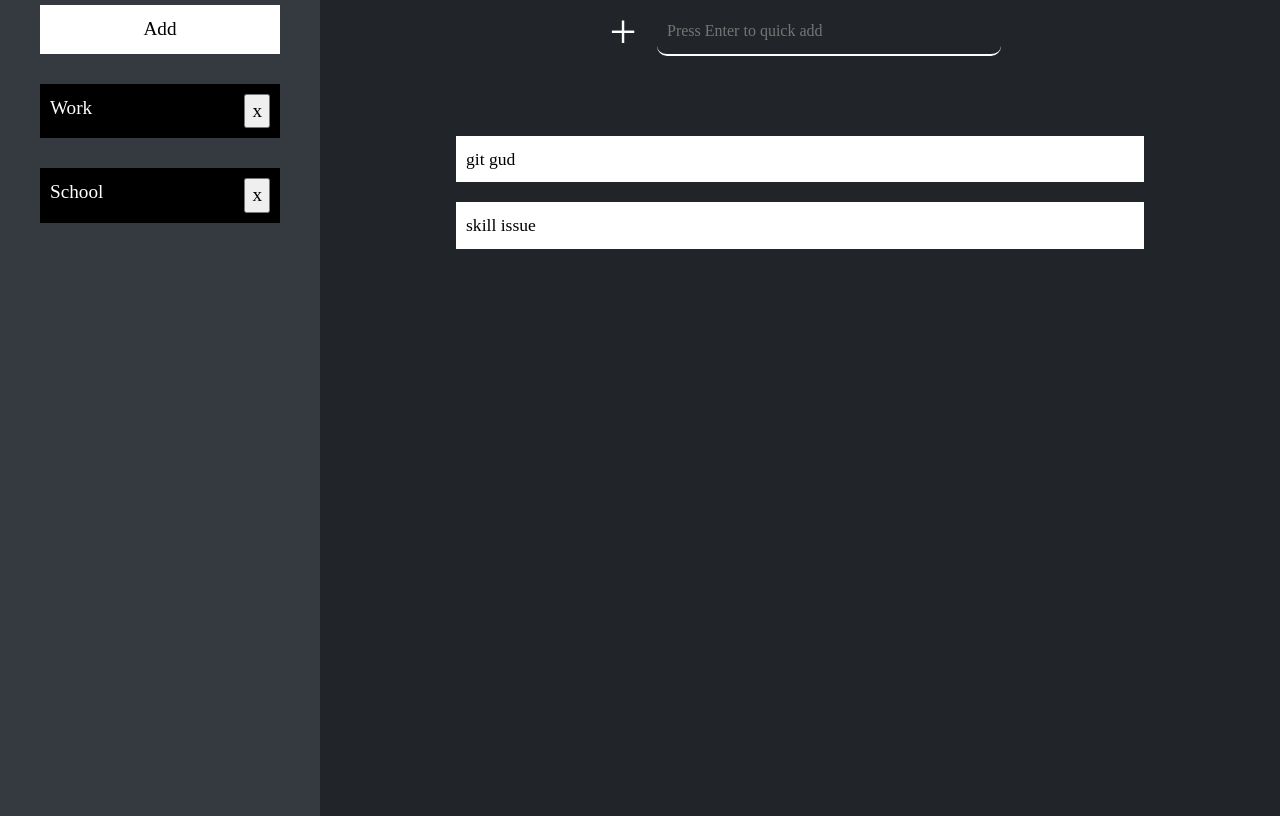
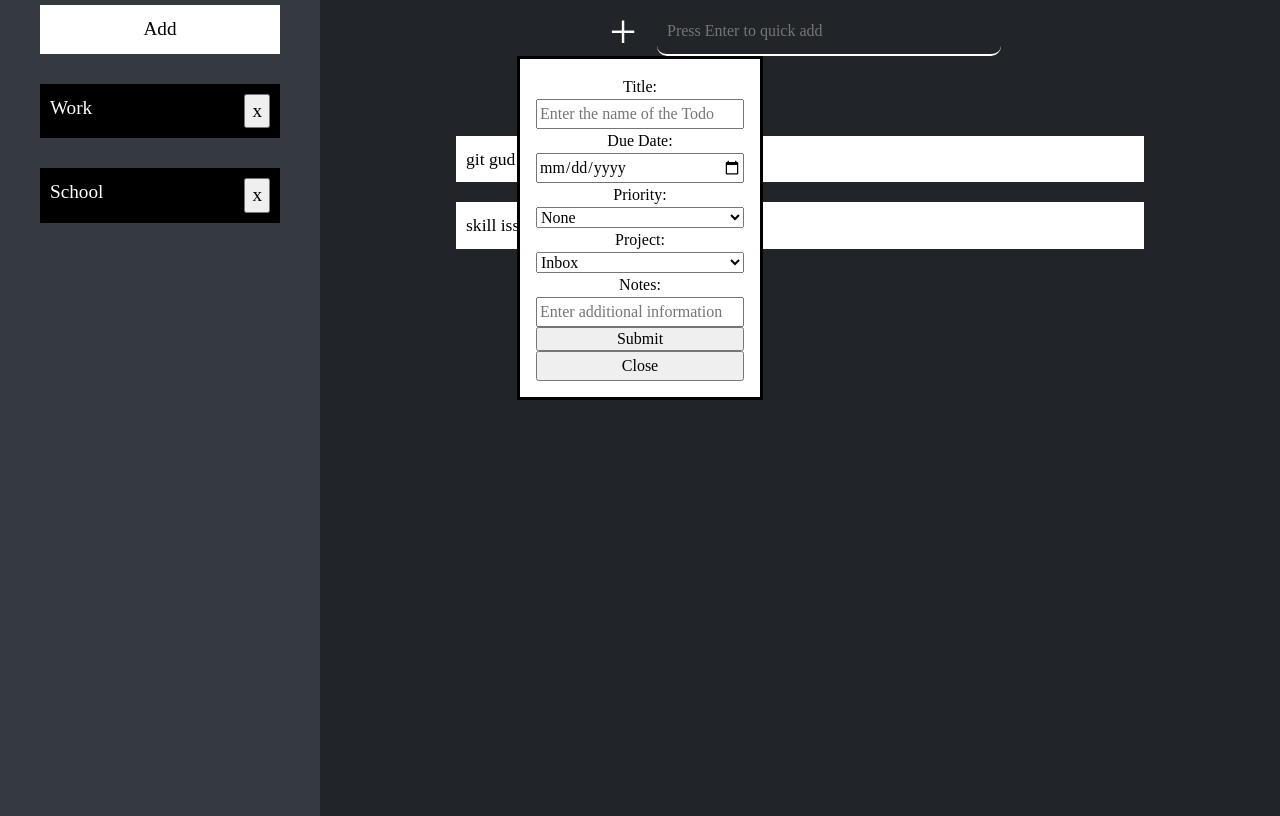
Before and after one commit to Goooble/odin-todo, a website built with webpack: page src/template.html in a window 1280 px wide. Shown: the part 104-920 px from the top of the page. Built offline with nearby package versions, Linux system fonts and the light colour scheme.

Commit message:
make dialog box basic structure

```diff
--- a/src/styles.css
+++ b/src/styles.css
@@ -71,9 +71,7 @@ aside .show-input{
     justify-content: space-between;
 }
 
-.project-item button{
 
-}
 
 header, main, aside{
     padding: 40px;
@@ -89,7 +87,7 @@ header h1{
     font-size: 3rem;
 }
 
-header input{
+header #add-quick{
     padding: 10px;
     border: none;
     border-radius: 10px;
@@ -100,7 +98,7 @@ header input{
 
 }
 
-header input:focus{
+header #add-quick:focus{
     outline: none;
     border-bottom: 2px solid #000;
 }
@@ -136,6 +134,14 @@ header .quick-add-cont{
     gap: 10px;
 }
 
+dialog{
+    margin: auto;
+}
+dialog form{
+    display: flex;
+    flex-direction: column;
+}
+
 main{
     display: flex;
     flex-direction: column;
--- a/src/template.html
+++ b/src/template.html
@@ -8,10 +8,9 @@
   <body>
     <aside class="aside">
       <div class="default-project">
-      <div class="inbox project-item">Inbox
-      </div>
-      <button class="add-project-but">Add</button>
-      <input type="text" placeholder="Project Name">
+        <div class="inbox project-item">Inbox</div>
+        <button class="add-project-but">Add</button>
+        <input type="text" placeholder="Project Name" />
       </div>
     </aside>
 
@@ -25,14 +24,48 @@
           placeholder="Press Enter to quick add"
         />
       </div>
+      <dialog open>
+        <form action="" method="dialog">
+          <label for="title">Title:</label>
+          <input
+            type="text"
+            id="title"
+            placeholder="Enter the name of the Todo"
+          />
+          <label for="date">Due Date:</label>
+          <input
+            type="date"
+            id="desc"
+          />
+          <label for="priority">Priority:</label>
+          <select name="priority" id="priority">
+            <option value="high">High</option>
+            <option value="medium">Medium</option>
+            <option value="low">Low</option>
+            <option value="null" selected>None</option>
+
+          </select>
+          <label for="project">Project:</label>
+          <select name="project" id="project">
+            <option value="inbox" selected>Inbox</option>
+            <!-- even selected would need to be updated every round -->
+            <!-- set this up using js including inbox to use index in value-->
+          </select>
+          <label for="notes">Notes:</label>
+          <input
+            type="text"
+            id="notes"
+            placeholder="Enter additional information"
+          />
+
+          <input type="submit">
+          <button class="close-but">Close</button>
+        </form>
+      </dialog>
     </header>
     <main class="main">
-      <div class="todo-item">
-        git gud
-      </div>
-      <div class="todo-item">
-        skill issue
-      </div>
+      <div class="todo-item">git gud</div>
+      <div class="todo-item">skill issue</div>
     </main>
   </body>
 </html>
```
